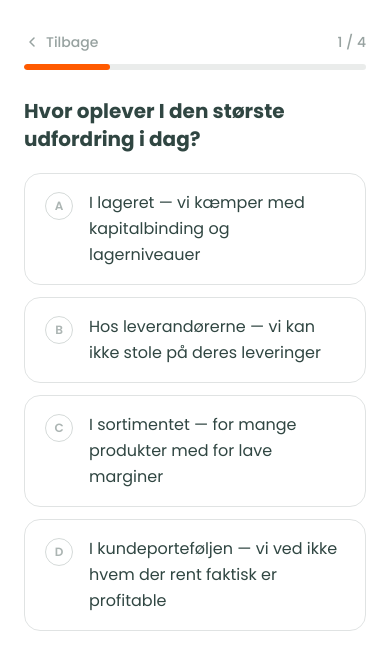
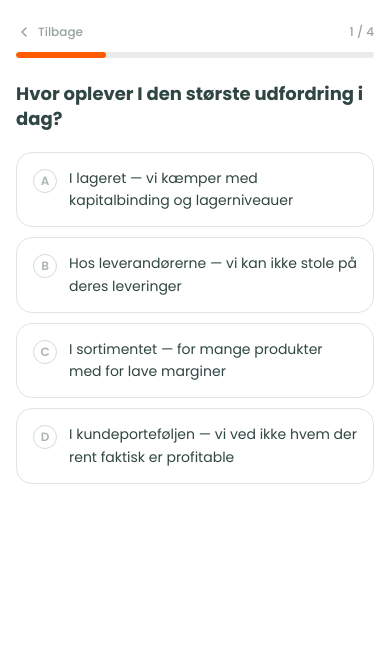
Before and after one commit to fr-max/quiz-losning, a Next.js app: page / in a window 390 px wide. Both pictures are taken after a click on the button "Find jeres løsning". Shown: the top 670 px of the page. Built offline with nearby package versions, Linux system fonts and the light colour scheme.

Commit message:
feat: full-width layout, mobile-first responsive sizing
Removed max-width constraints so quiz fills available iframe width.
Smaller padding, font sizes and spacing on mobile (px-4, text-sm etc),
scaling up at sm/lg breakpoints.

https://claude.ai/code/session_01Ybj9ZCJjKdHwMKGpgsdxaQ

```diff
--- a/src/components/Quiz.tsx
+++ b/src/components/Quiz.tsx
@@ -5,7 +5,7 @@ import { questions, solutions, calculateResult, type Answer, type SolutionKey }
 import Result from "@/components/Result";
 
 export default function Quiz() {
-  const [step, setStep] = useState(0); // 0 = intro
+  const [step, setStep] = useState(0);
   const [selected, setSelected] = useState<Answer[]>([]);
   const [result, setResult] = useState<SolutionKey | null>(null);
 
@@ -14,9 +14,7 @@ export default function Quiz() {
   const isIntro = step === 0;
   const isDone = result !== null;
 
-  function handleStart() {
-    setStep(1);
-  }
+  function handleStart() { setStep(1); }
 
   function handleBack() {
     if (step > 1) {
@@ -50,20 +48,20 @@ export default function Quiz() {
 
   if (isIntro) {
     return (
-      <div className="flex flex-col items-center justify-center px-6 py-8 md:py-12">
-        <div className="max-w-xl w-full text-center">
-          <p className="text-sm font-semibold tracking-widest uppercase text-[#ff5a00] mb-3">
+      <div className="flex flex-col items-center justify-center px-4 py-8 sm:px-8 sm:py-12 w-full">
+        <div className="w-full max-w-2xl text-center">
+          <p className="text-xs sm:text-sm font-semibold tracking-widest uppercase text-[#ff5a00] mb-3">
             Løsningsberegner
           </p>
-          <h1 className="text-3xl md:text-4xl font-bold leading-tight mb-4 text-[#304642]">
+          <h1 className="text-2xl sm:text-3xl lg:text-4xl font-bold leading-tight mb-4 text-[#304642]">
             Hvilken løsning passer til jer?
           </h1>
-          <p className="text-base md:text-lg text-[#304642]/70 mb-8 leading-relaxed">
+          <p className="text-sm sm:text-base text-[#304642]/70 mb-7 leading-relaxed">
             Besvar fire korte spørgsmål og få et klart svar på, hvilken Inact-løsning I skal starte med — og hvorfor.
           </p>
           <button
             onClick={handleStart}
-            className="inline-block bg-[#ff5a00] text-white font-semibold text-base px-8 py-3.5 rounded-full hover:bg-[#e05000] transition-colors duration-200"
+            className="inline-block bg-[#ff5a00] text-white font-semibold text-sm sm:text-base px-7 py-3.5 rounded-full hover:bg-[#e05000] transition-colors duration-200"
           >
             Find jeres løsning
           </button>
@@ -73,21 +71,20 @@ export default function Quiz() {
   }
 
   return (
-    <div className="flex flex-col items-center justify-center px-6 py-8 md:py-12">
-      <div className="max-w-2xl w-full">
+    <div className="px-4 py-6 sm:px-8 sm:py-10 w-full">
       {/* Progress */}
-        <div className="mb-7">
+      <div className="mb-6">
         <div className="flex justify-between items-center mb-3">
           <button
             onClick={handleBack}
-              className="flex items-center gap-1.5 text-sm font-medium text-[#304642]/50 hover:text-[#304642] transition-colors duration-150"
+            className="flex items-center gap-1.5 text-xs sm:text-sm font-medium text-[#304642]/50 hover:text-[#304642] transition-colors duration-150"
           >
             <svg width="16" height="16" viewBox="0 0 16 16" fill="none">
               <path d="M10 12L6 8l4-4" stroke="currentColor" strokeWidth="1.5" strokeLinecap="round" strokeLinejoin="round" />
             </svg>
             Tilbage
           </button>
-            <span className="text-sm font-medium text-[#304642]/50">
+          <span className="text-xs sm:text-sm font-medium text-[#304642]/50">
             {step} / {totalSteps}
           </span>
         </div>
@@ -100,23 +97,23 @@ export default function Quiz() {
       </div>
 
       {/* Question */}
-        <h2 className="text-xl md:text-2xl font-bold text-[#304642] mb-5 leading-snug">
+      <h2 className="text-lg sm:text-xl lg:text-2xl font-bold text-[#304642] mb-5 leading-snug">
         {currentQuestion.question}
       </h2>
 
       {/* Answers */}
-        <div className="flex flex-col gap-3">
+      <div className="flex flex-col gap-2.5">
         {currentQuestion.answers.map((answer, i) => (
           <button
             key={i}
             onClick={() => handleAnswer(answer)}
-              className="group text-left w-full border border-[#304642]/15 rounded-2xl px-5 py-4 hover:border-[#ff5a00] hover:bg-[#ff5a00]/5 transition-all duration-150 cursor-pointer"
+            className="group text-left w-full border border-[#304642]/15 rounded-2xl px-4 sm:px-5 py-3.5 sm:py-4 hover:border-[#ff5a00] hover:bg-[#ff5a00]/5 transition-all duration-150 cursor-pointer"
           >
-              <div className="flex items-start gap-4">
-                <span className="mt-0.5 flex-shrink-0 w-7 h-7 rounded-full border border-[#304642]/20 group-hover:border-[#ff5a00] group-hover:bg-[#ff5a00] transition-all duration-150 flex items-center justify-center text-xs font-semibold text-[#304642]/40 group-hover:text-white">
+            <div className="flex items-start gap-3">
+              <span className="mt-0.5 flex-shrink-0 w-6 h-6 sm:w-7 sm:h-7 rounded-full border border-[#304642]/20 group-hover:border-[#ff5a00] group-hover:bg-[#ff5a00] transition-all duration-150 flex items-center justify-center text-xs font-semibold text-[#304642]/40 group-hover:text-white">
                 {String.fromCharCode(65 + i)}
               </span>
-                <span className="text-base text-[#304642] leading-relaxed">
+              <span className="text-sm sm:text-base text-[#304642] leading-relaxed">
                 {answer.label}
               </span>
             </div>
@@ -124,6 +121,5 @@ export default function Quiz() {
         ))}
       </div>
     </div>
-    </div>
   );
 }
--- a/src/components/Result.tsx
+++ b/src/components/Result.tsx
@@ -8,47 +8,45 @@ interface ResultProps {
 }
 
 export default function Result({ solution, onRestart }: ResultProps) {
-
   return (
-    <div className="px-6 py-8 md:px-8 md:py-10 max-w-4xl mx-auto">
-      {/* Top: badge + heading + stat side by side on wide screens */}
+    <div className="px-4 py-6 sm:px-8 sm:py-10 w-full">
       <div className="flex flex-col sm:flex-row sm:items-start sm:gap-10 mb-6">
-        <div className="flex-1 mb-6 lg:mb-0">
-          <div className="mb-4">
+        {/* Left: heading + why */}
+        <div className="flex-1 mb-5 sm:mb-0">
+          <div className="mb-3">
             <span className="inline-block text-xs font-semibold tracking-widest uppercase px-3 py-1 rounded-full bg-[#ff5a00]/10 text-[#ff5a00]">
               Anbefalet løsning
             </span>
           </div>
-          <h1 className="text-3xl md:text-4xl font-bold text-[#304642] leading-tight mb-1">Start med</h1>
-          <h2 className="text-3xl md:text-4xl font-bold text-[#ff5a00] leading-tight mb-3">{solution.name}</h2>
-          <p className="text-base text-[#304642]/60 font-medium mb-5">{solution.tagline}</p>
-          <p className="text-base text-[#304642]/80 leading-relaxed">{solution.why}</p>
+          <h1 className="text-2xl sm:text-3xl lg:text-4xl font-bold text-[#304642] leading-tight mb-1">Start med</h1>
+          <h2 className="text-2xl sm:text-3xl lg:text-4xl font-bold text-[#ff5a00] leading-tight mb-2">{solution.name}</h2>
+          <p className="text-sm sm:text-base text-[#304642]/60 font-medium mb-4">{solution.tagline}</p>
+          <p className="text-sm sm:text-base text-[#304642]/80 leading-relaxed">{solution.why}</p>
         </div>
 
-        {/* Right column: stat + bullets */}
-        <div className="sm:w-72 flex-shrink-0 flex flex-col gap-4">
+        {/* Right: stat + bullets */}
+        <div className="sm:w-64 lg:w-80 flex-shrink-0 flex flex-col gap-3">
           {solution.stat && (
-            <div className="bg-[#304642] text-white rounded-2xl px-5 py-4">
+            <div className="bg-[#304642] text-white rounded-2xl px-4 py-4">
               <p className="text-xs font-semibold uppercase tracking-widest text-white/50 mb-1">
                 Det ser vi typisk hos vores kunder
               </p>
-              <p className="text-base font-semibold leading-snug">{solution.stat}</p>
+              <p className="text-sm sm:text-base font-semibold leading-snug">{solution.stat}</p>
             </div>
           )}
-
-          <div className="bg-[#304642]/[0.03] border border-[#304642]/10 rounded-2xl px-5 py-5">
+          <div className="bg-[#304642]/[0.03] border border-[#304642]/10 rounded-2xl px-4 py-4">
             <p className="text-xs font-semibold uppercase tracking-widest text-[#304642]/40 mb-3">
               Hvad I får
             </p>
-            <ul className="flex flex-col gap-2.5">
+            <ul className="flex flex-col gap-2">
               {solution.bullets.map((bullet, i) => (
-                <li key={i} className="flex items-start gap-3">
+                <li key={i} className="flex items-start gap-2.5">
                   <span className="mt-1 flex-shrink-0 w-4 h-4 rounded-full bg-[#ff5a00] flex items-center justify-center">
                     <svg width="8" height="6" viewBox="0 0 8 6" fill="none">
                       <path d="M1 3l2 2 4-4" stroke="white" strokeWidth="1.5" strokeLinecap="round" strokeLinejoin="round" />
                     </svg>
                   </span>
-                  <span className="text-sm text-[#304642]">{bullet}</span>
+                  <span className="text-xs sm:text-sm text-[#304642]">{bullet}</span>
                 </li>
               ))}
             </ul>
@@ -57,12 +55,12 @@ export default function Result({ solution, onRestart }: ResultProps) {
       </div>
 
       {/* Consultant note */}
-      <div className="flex items-start gap-3 bg-[#ff5a00]/5 border border-[#ff5a00]/15 rounded-2xl px-5 py-4 mb-6">
-        <svg className="mt-0.5 flex-shrink-0" width="18" height="18" viewBox="0 0 18 18" fill="none">
+      <div className="flex items-start gap-3 bg-[#ff5a00]/5 border border-[#ff5a00]/15 rounded-2xl px-4 py-4 mb-5">
+        <svg className="mt-0.5 flex-shrink-0" width="16" height="16" viewBox="0 0 18 18" fill="none">
           <circle cx="9" cy="9" r="9" fill="#ff5a00" fillOpacity="0.15" />
           <path d="M6 9.5l2 2 4-4" stroke="#ff5a00" strokeWidth="1.5" strokeLinecap="round" strokeLinejoin="round" />
         </svg>
-        <p className="text-sm text-[#304642]/70 leading-relaxed">
+        <p className="text-xs sm:text-sm text-[#304642]/70 leading-relaxed">
           <span className="font-semibold text-[#304642]">Vores konsulentteam sikrer implementeringen.</span>{" "}
           Vi sætter løsningen op efter jeres behov, giver løbende sparring og tager medansvar for at I når jeres mål.
         </p>
@@ -74,7 +72,7 @@ export default function Result({ solution, onRestart }: ResultProps) {
           href={solution.url}
           target="_blank"
           rel="noopener noreferrer"
-          className="flex-1 text-center bg-[#ff5a00] text-white font-semibold text-base px-8 py-4 rounded-full hover:bg-[#e05000] transition-colors duration-200"
+          className="flex-1 text-center bg-[#ff5a00] text-white font-semibold text-sm sm:text-base px-6 py-3.5 rounded-full hover:bg-[#e05000] transition-colors duration-200"
         >
           Lær mere om {solution.name}
         </a>
@@ -82,16 +80,16 @@ export default function Result({ solution, onRestart }: ResultProps) {
           href="https://inact.io/vaerdianalyse/"
           target="_blank"
           rel="noopener noreferrer"
-          className="flex-1 text-center border border-[#304642]/20 text-[#304642] font-semibold text-base px-8 py-4 rounded-full hover:bg-[#304642]/5 transition-colors duration-200"
+          className="flex-1 text-center border border-[#304642]/20 text-[#304642] font-semibold text-sm sm:text-base px-6 py-3.5 rounded-full hover:bg-[#304642]/5 transition-colors duration-200"
         >
           Prøv vores værdianalyse
         </a>
       </div>
 
-      <div className="text-center mt-5">
+      <div className="text-center mt-4">
         <button
           onClick={onRestart}
-          className="text-sm text-[#304642]/40 hover:text-[#304642]/70 transition-colors duration-150"
+          className="text-xs sm:text-sm text-[#304642]/40 hover:text-[#304642]/70 transition-colors duration-150"
         >
           Tag testen igen
         </button>
```
Lines whose indentation alone changed are shown as unchanged.
